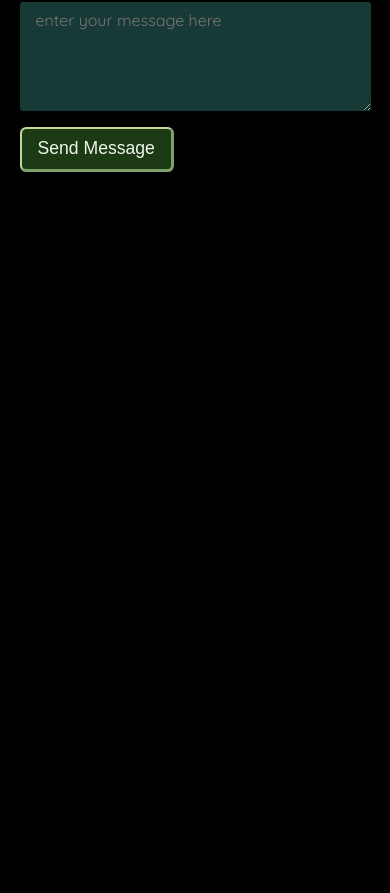
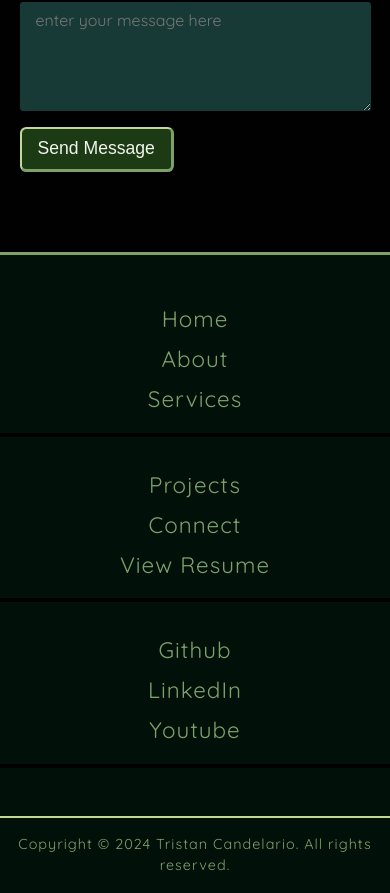
Before and after one commit to Taannn/website-portfolio-tan, a React (Vite) app: page / in a window 390 px wide. Shown: the part 6384-7277 px from the top of the page. Before the commit the page ends 6636 px from the top, so only its background shows below. Built offline with nearby package versions, Linux system fonts and the light colour scheme.

Commit message:
footer section done: complete

```diff
--- a/src/App.jsx
+++ b/src/App.jsx
@@ -1,5 +1,6 @@
 import About from "./components/about/About"
 import Connect from "./components/contact/Connect"
+import Footer from "./components/footer/Footer"
 import Hero from "./components/hero/Hero"
 import Navbar from "./components/navbar/Navbar"
 import Projects from "./components/projects/Projects"
@@ -21,7 +22,7 @@ const App = () => {
       </main>
 
       <footer>
-        {/* <Footer /> */}
+        <Footer />
       </footer>
     </div>
   )
--- /dev/null
+++ b/src/components/footer/Footer.css
@@ -0,0 +1,56 @@
+nav .four-block {
+  gap: 2rem;
+  padding: 1rem 0 3rem;
+}
+.footer-navigations {
+  display: flex;
+  flex-direction: column;
+  gap: 0.4em;
+}
+.footer-navigations li > * {
+  color: var(--asparagus);
+  font-size: 0.9rem;
+}
+.footer-navigations li > *:hover {
+  color: var(--white-smoke);
+}
+.footer-logo {
+  align-self: flex-start;
+}
+.footer-copyright {
+  border-top: 2px solid var(--tea-green);
+  padding: 0.4rem 0;
+}
+.footer-copyright p {
+  font-size: 0.9rem;
+  letter-spacing: 1px;
+  text-align: center;
+  color: var(--asparagus);
+}
+
+/* MEDIA QUERIES */
+@media (max-width: 560px) {
+  nav .four-block {
+    grid-template-columns: 1fr;
+    text-align: center;
+    padding: 3rem 0;
+    border-top: 3px solid var(--asparagus);
+  }
+  nav .container {
+    width: 100%;
+  }
+  .footer-logo {
+    display: none;
+  }
+  .footer-navigations {
+    border-bottom: 4px solid var(--deep-black);
+    padding-bottom: 1rem;
+  }
+  .footer-navigations li > * {
+    font-size: 1.4rem;
+    letter-spacing: 1px;
+  }
+  .footer-copyright {
+    padding: 1rem;
+  }
+}
--- /dev/null
+++ b/src/components/footer/Footer.jsx
@@ -0,0 +1,45 @@
+import "./Footer.css"
+import footer_logo from "../../assets/tan-logo.png"
+import AnchorLink from "react-anchor-link-smooth-scroll"
+import resume from "../../assets/Tristan-Candelario.pdf"
+
+const Footer = () => {
+  const getCurrentYear = () => {
+    const currentYear = new Date().getFullYear();
+    return currentYear.toString();
+  }
+
+  return (
+    <nav>
+      <div className="container four-block">
+        <div className="footer-logo">
+          <img
+            src={footer_logo}
+            width={120}
+            alt="Tan (Logo)"
+          />
+        </div>
+        <ul className="footer-navigations">
+          <li><AnchorLink href="#hero">Home</AnchorLink></li>
+          <li><AnchorLink href="#about">About</AnchorLink></li>
+          <li><AnchorLink href="#services">Services</AnchorLink></li>
+        </ul>
+        <ul className="footer-navigations">
+          <li><AnchorLink href="#projects">Projects</AnchorLink></li>
+          <li><AnchorLink href="#connect">Connect</AnchorLink></li>
+          <li><a href={resume} target="_blank" download="Tristan-Candelario">View Resume</a></li>
+        </ul>
+        <ul className="footer-navigations">
+          <li><a href="https://github.com/Taannn" target="_blank" rel="noopener noreferrer">Github</a></li>
+          <li><a href="https://www.linkedin.com/in/tristan-candelario/" target="_blank" rel="noopener noreferrer">LinkedIn</a></li>
+          <li><a href="https://www.youtube.com/channel/UCutD2yVCg7J8ZgYA6LsaEKQ" target="_blank" rel="noopener noreferrer">Youtube</a></li>
+        </ul>
+      </div>
+      <div className="footer-copyright">
+        <p>Copyright &copy; {getCurrentYear()} Tristan Candelario. All rights reserved.</p>
+      </div>
+    </nav>
+  )
+}
+
+export default Footer
--- a/src/index.css
+++ b/src/index.css
@@ -31,6 +31,9 @@ body {
 }
 header {
   position: relative;
+}
+footer {
+  background-color: var(--night);
 }
 img {
   display: block;
```
